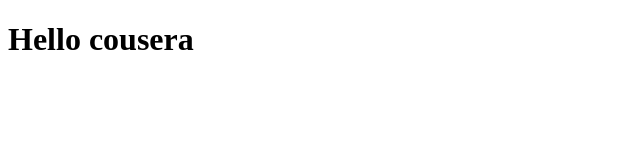
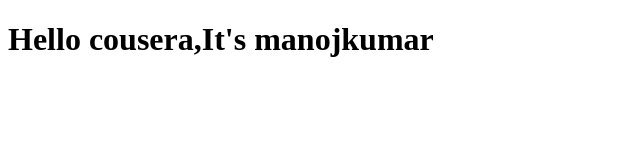
Before and after one commit to kallaguntamanojkumar/coursera-test, a plain HTML site: page site/index.html in a window 1280 px wide. Shown: the whole page, without its empty margins (0-640 px from the left). Drawn offline with Linux system fonts and the light colour scheme.

Commit message:
small contents is modified.

```diff
--- a/site/index.html
+++ b/site/index.html
@@ -5,6 +5,6 @@
 </head>
 <body>
 
-<h1>Hello cousera</h1>
+<h1>Hello cousera,It's manojkumar</h1>
 </body>
 </html>
```
